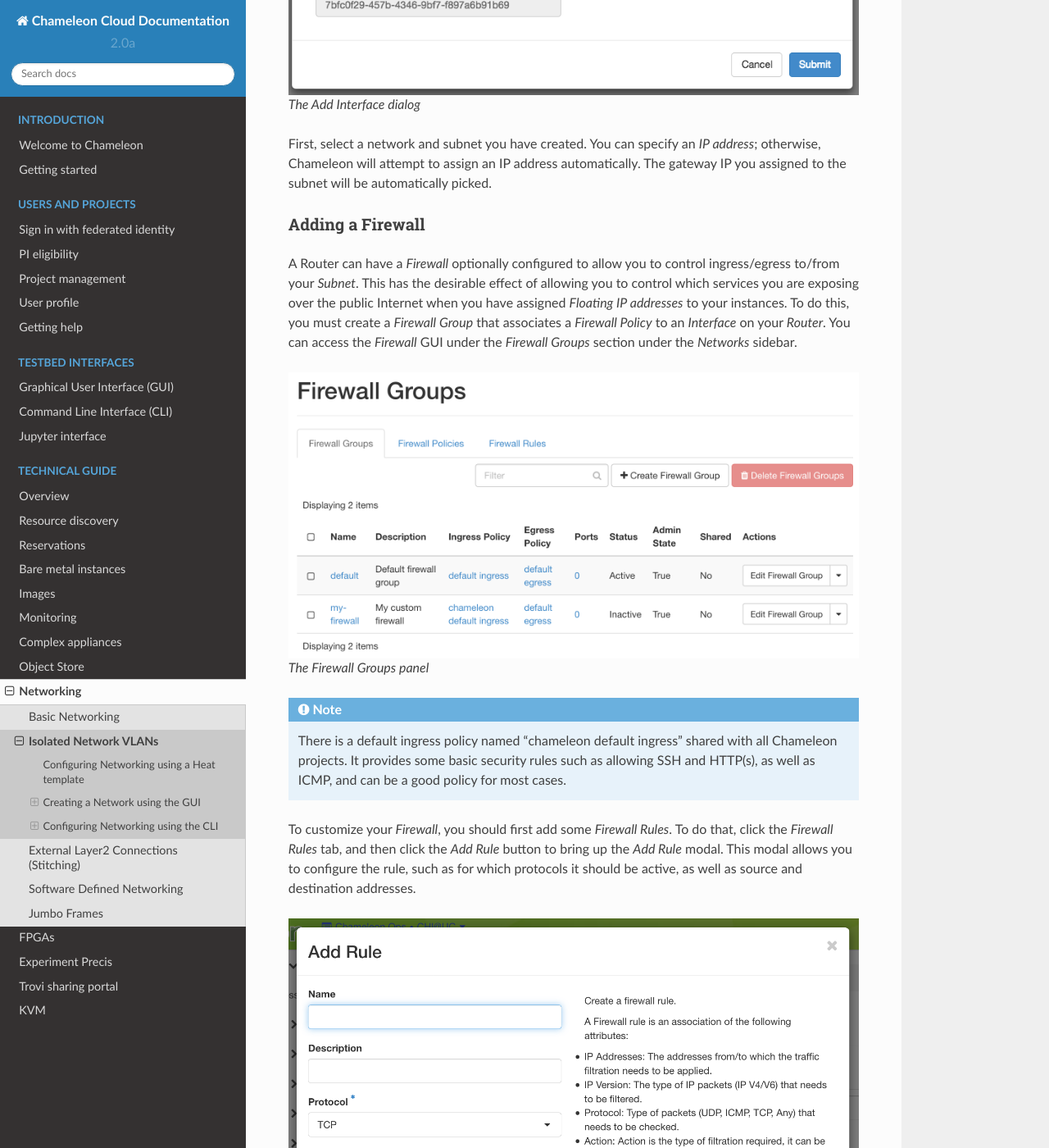
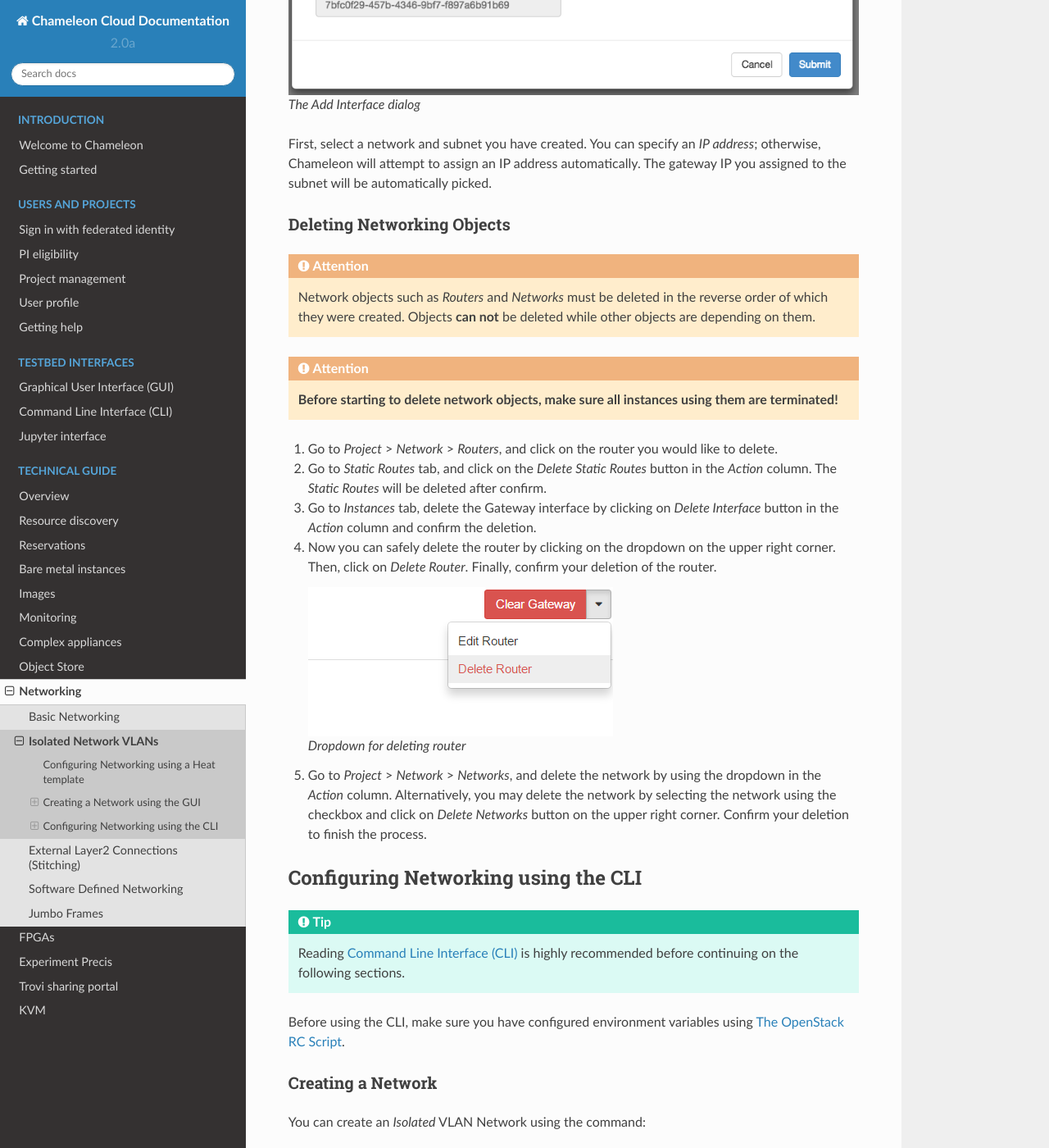
Before and after one commit to ChameleonCloud/docs, a Sphinx documentation site: the page built from source/technical/networks/networks_vlan.rst, in a window 1280 px wide and 1400 px high, scrolled down 5406 px. Shown: the whole window at 82% size. Built offline with Sphinx 7.4.7 and the Read the Docs theme 2.0.0, drawn with Linux system fonts in a browser that asks for light colours; pages that are not in the unit, such as notebooks, are missing from menus; some of the changed text lies outside the part shown.

Commit message:
Remove unused firewall GUI section

```diff
--- a/source/technical/networks/networks_vlan.rst
+++ b/source/technical/networks/networks_vlan.rst
@@ -103,42 +103,6 @@ A Router may have multiple *Interfaces*, each connected to a *Network*. You may
 
 First, select a network and subnet you have created. You can specify an *IP address*; otherwise, Chameleon will attempt to assign an IP address automatically. The gateway IP you assigned to the subnet will be automatically picked.
 
-Adding a Firewall
-^^^^^^^^^^^^^^^^^
-
-A Router can have a *Firewall* optionally configured to allow you to control ingress/egress to/from your *Subnet*. This has the desirable effect of allowing you to control which services you are exposing over the public Internet when you have assigned *Floating IP addresses* to your instances. To do this, you must create a *Firewall Group* that associates a *Firewall Policy* to an *Interface* on your *Router*. You can access the *Firewall* GUI under the *Firewall Groups* section under the *Networks* sidebar.
-
-.. figure:: networks/firewallgroups.png
-   :alt: The Firewall Groups panel
-
-   The Firewall Groups panel
-
-.. note:: There is a default ingress policy named "chameleon default ingress" shared with all Chameleon projects. It provides some basic security rules such as allowing SSH and HTTP(s), as well as ICMP, and can be a good policy for most cases.
-
-To customize your *Firewall*, you should first add some *Firewall Rules*. To do that, click the *Firewall Rules* tab, and then click the *Add Rule* button to bring up the *Add Rule* modal. This modal allows you to configure the rule, such as for which protocols it should be active, as well as source and destination addresses.
-
-.. figure:: networks/firewallrulesadd.png
-   :alt: The Firewall Rules Add Rule model
-
-   The Firewall Rules "Add Rule" modal
-
-Once you have rules defined, the next step is to create a *Firewall Policy* that has rules assigned. Click the *Firewall Policies* tab, and then click *Add Policy* to bring up the *Add Policy* modal. This modal allows you to name the policy and assign *Firewall Rules* via the *Rules* tab. The ordering of rules matters; the first match will apply.
-
-.. figure:: networks/firewallpoliciesadd.png
-   :alt: The Firewall Policies Add Policy modal
-
-   The Firewall Policies "Add Policy" modal
-
-Finally, associate your *Firewall Policy* to a *Router Interface* by creating a *Firewall Group*. Click the *Firewall Groups* tab, and then click *Create Firewall Group* to open the *Add Firewall Group* modal. Here, you can select your ingress and egress *Firewall Policies* to apply. Click the *Ports* tab and assign the port for your *Router Interface* to apply the firewall to the *Subnet* associated with that interface. You may need to re-visit the *Routers* page to get the ID of your *Router Interface*.
-
-.. figure:: networks/firewallgroupsadd.png
-  :alt: The Firewall Groups Add Firewall Group modal
-
-  The Firewall Groups "Add Firewall Group" modal
-
-.. important:: You need to check the **Admin State** box when creating the *Firewall Group*, or else the firewall will never be activated. "Admin State" is a way for the owner of the firewall to say that it should be enabled or disabled quickly.
-
-Once a port is added to your *Firewall Group*, it will be activated and applied. You can modify your *Firewall Policy* while it is associated with a *Firewall Group* and any changes will be automatically applied to traffic immediately.
 
 Deleting Networking Objects
 ^^^^^^^^^^^^^^^^^^^^^^^^^^^
```
